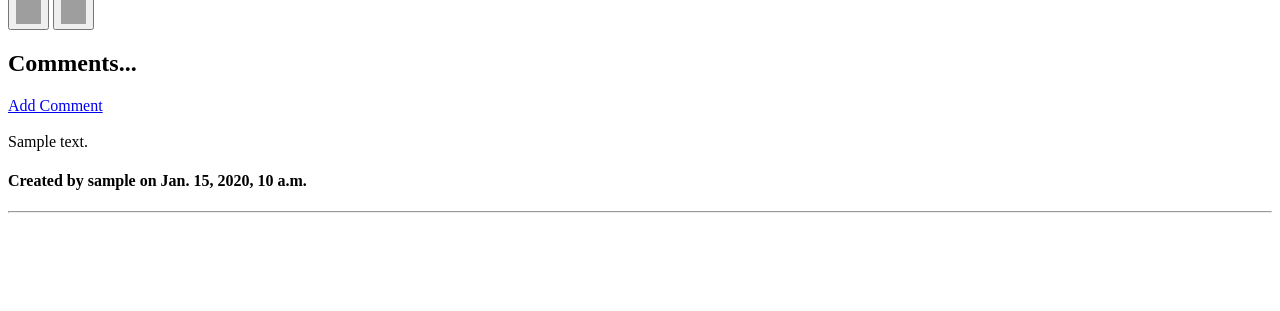
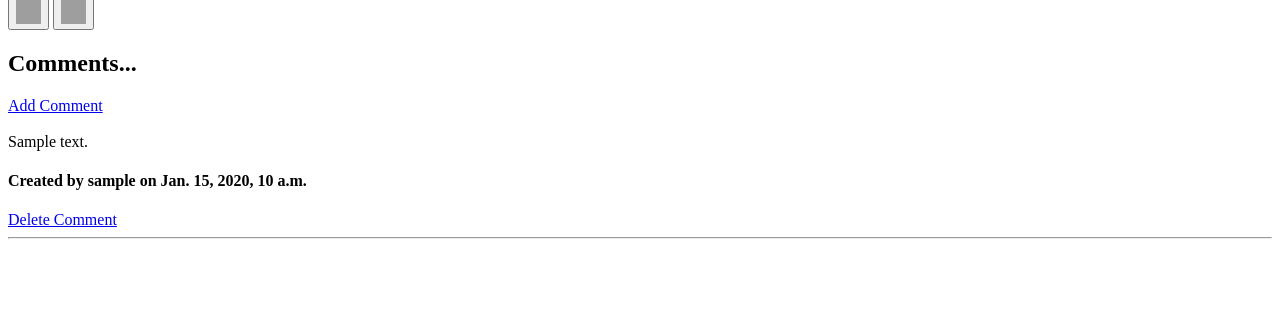
Before and after one commit to anandpatel48/Slipstream, a Django app: page /bets/1 in a window 1280 px wide. Shown: the part 183-494 px from the top of the page. Run offline with Django 4.2, Linux system fonts and the light colour scheme; a user stored in the database is signed in; tables that the repository leaves empty hold one stand-in row (values such as "Sample post"); grey boxes are pictures that could not be loaded.

Commit message:
comment delete done

```diff
--- a/main_app/templates/bet_detail.html
+++ b/main_app/templates/bet_detail.html
@@ -20,6 +20,11 @@
         {% for comment in bet.comments.all %}
             {{ comment.content }}
             <h4>Created by {{ comment.user }} on {{ comment.created_at }}</h4>
+            {% if user.is_authenticated %}
+                {% if user.id == comment.user.id %}
+                    <a href = "{% url 'comment_delete' comment.pk %}">Delete Comment</a>
+                {% endif %}
+            {% endif %}
             <hr>
         {% endfor %}
     {% endif %}
--- a/main_app/urls.py
+++ b/main_app/urls.py
@@ -10,4 +10,5 @@ urlpatterns = [
     path('bets/<int:pk>', views.BetDetail.as_view(), name = "bet_detail"),
     path('bets/<int:pk>/delete', views.BetDelete.as_view(), name = "bet_delete"),
     path('bets/<int:pk>/comment/', views.CommentCreate.as_view(), name = "comment_create"),
+    path('comment/<int:pk>/delete/', views.CommentDelete.as_view(), name = "comment_delete"),
 ]
--- a/main_app/views.py
+++ b/main_app/views.py
@@ -81,3 +81,9 @@ class CommentCreate(CreateView):
 
     def get_success_url(self):
         return reverse('bet_detail', kwargs = {'pk': self.kwargs['pk']})
+
+
+class CommentDelete(DeleteView):
+    model = Comment
+    template_name = 'comment_delete_confirmation.html'
+    success_url = '/slipstream/'
```
Also changed, not shown: main_app/templates/comment_delete_confirmation.html (added, +18 -0 lines).
